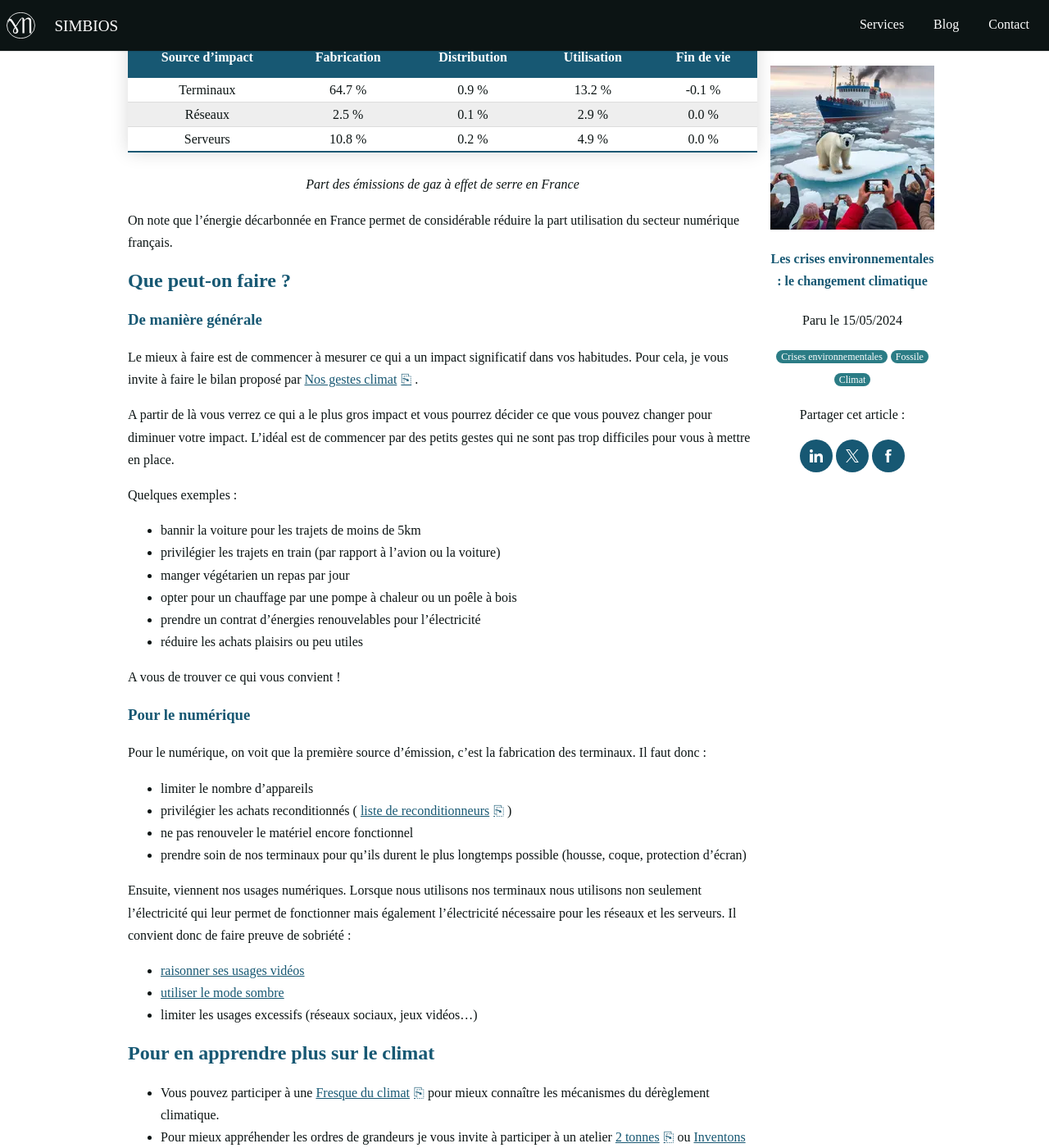
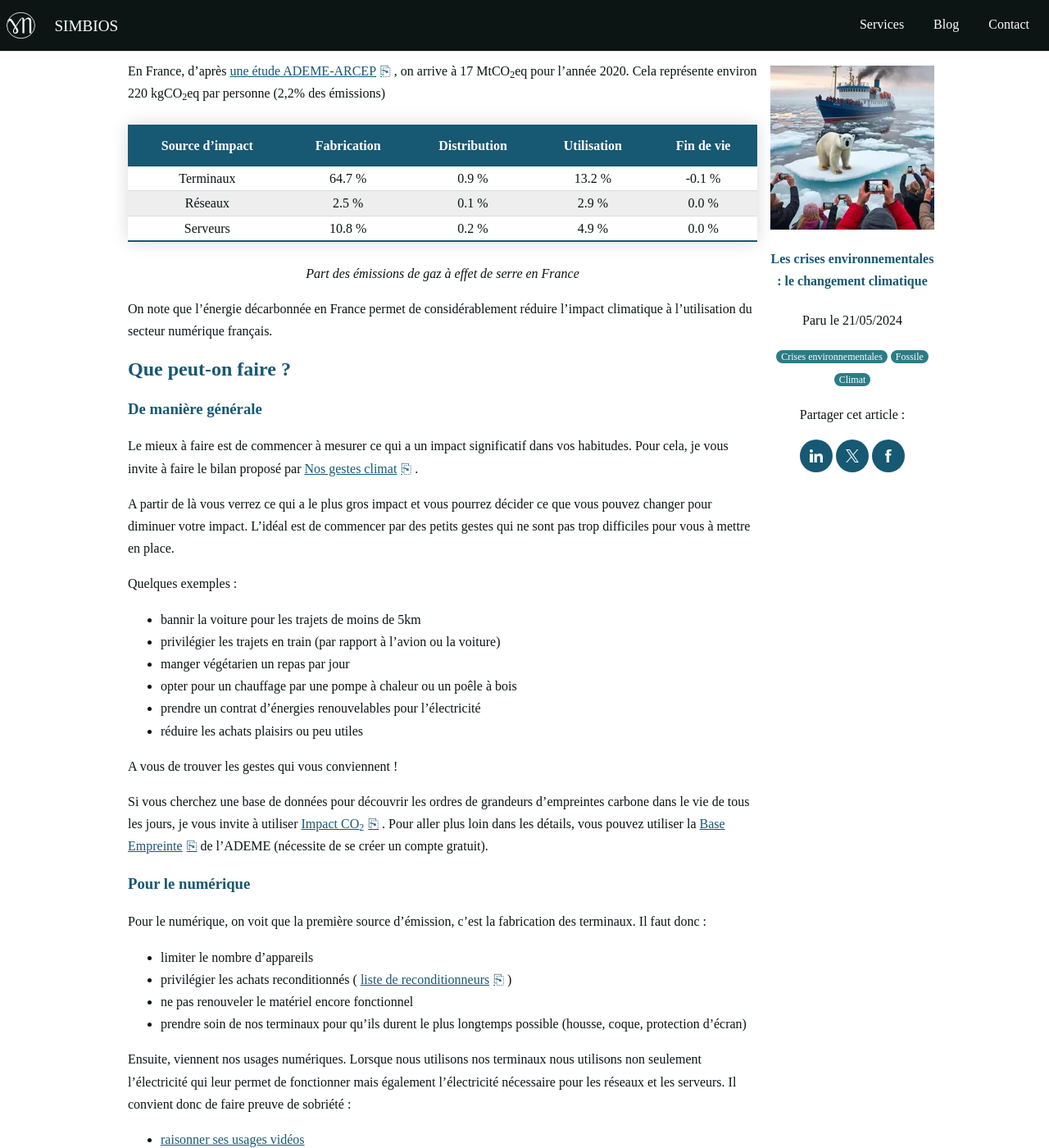
Before and after one commit to guillaumew/simbios, a Jekyll site: the page built from blog/_posts/2024/Q2/2024-05-21-changement-climatique.md, in a window 1280 px wide and 1400 px high, scrolled down 6288 px. Shown: the whole window at 82% size. Built offline with Jekyll 4.4.1, drawn with Linux system fonts in a browser that asks for light colours; some of the changed text lies outside the part shown.

Commit message:
updated climat

```diff
--- a/blog/_posts/2024/Q2/2024-05-15-changement-climatique.md
+++ b/blog/_posts/2024/Q2/2024-05-21-changement-climatique.md
@@ -56,7 +55,7 @@
 Cette augmentation du niveau de la mer provoquera la migration de nombreuses personnes.
 
 #### Mise en danger de la vie océanique
-La biodiversité marine est mise en danger par le réchauffement climatique. Cela affecte particulièrement les coraux qui sont sensibles à la température de l'eau.Avec une hausse de 2°C de la température de l'eau, on estime que 99% des récifs coralliens disparaîtront ({% include link.html text="source" link="https://www.un.org/fr/climatechange/science/climate-issues/ocean-impacts" %}).
+La biodiversité marine est mise en danger par le réchauffement climatique. Cela affecte particulièrement les coraux qui sont sensibles à la température de l'eau. Avec une hausse de 2°C de la température de l'eau, on estime que 99% des récifs coralliens disparaîtront ({% include link.html text="source" link="https://www.un.org/fr/climatechange/science/climate-issues/ocean-impacts" %}).
 
 A cela s'ajoute également l'[acidification](/blog/2024/03/05/acidification) provoquée également par les émissions de dioxyde de carbone. L'acidification des océans est particulièrement problématique pour les créatures à coquille ou à squelette calcaire comme certaines espèces de plancton qui sont à la base de la chaîne alimentaire. Leur disparition menace donc l'ensemble des espèces marines.
 
@@ -194,7 +193,7 @@
 
 *Part des émissions de gaz à effet de serre en France*
 
-On note que l'énergie décarbonnée en France permet de considérable réduire la part utilisation du secteur numérique français.
+On note que l'énergie décarbonnée en France permet de considérablement réduire l'impact climatique à l'utilisation du secteur numérique français.
 
 ## Que peut-on faire ?
 
@@ -211,7 +210,9 @@
 - prendre un contrat d'énergies renouvelables pour l'électricité
 - réduire les achats plaisirs ou peu utiles
 
-A vous de trouver ce qui vous convient !
+A vous de trouver les gestes qui vous conviennent !
+
+Si vous cherchez une base de données pour découvrir les ordres de grandeurs d'empreintes carbone dans le vie de tous les jours, je vous invite à utiliser {% include link.html link="https://impactco2.fr/" text="Impact CO<sub>2</sub>" %}. Pour aller plus loin dans les détails, vous pouvez utiliser la {% include link.html text="Base Empreinte" link="https://base-empreinte.ademe.fr/donnees/jeu-donnees" %} de l'ADEME (nécessite de se créer un compte gratuit).
 
 ### Pour le numérique
 
@@ -228,6 +229,7 @@
 
 ## Pour en apprendre plus sur le climat
 
+- Lire l'article {% include link.html link="https://www.notre-environnement.gouv.fr/themes/climat/article/les-emissions-de-gaz-a-effet-de-serre-et-l-empreinte-carbone" text="Les émissions de gaz à effet de serre et l’empreinte carbone" %} de notre-environnement.gouv.fr.
 - Vous pouvez participer à une {%include link.html link="https://fresqueduclimat.org/inscription-atelier/" text="Fresque du climat" %} pour mieux connaître les mécanismes du dérèglement climatique.
 - Pour mieux appréhender les ordres de grandeurs je vous invite à participer à un atelier {% include link.html text="2 tonnes" link="https://www.2tonnes.org/atelier" %} ou {% include link.html link="https://www.nosviesbascarbone.org/participer-a-un-atelier/" text="Inventons nos vies bas carbone" %}.
 - Le {% include link.html text="blog de Jean-Marc Jancovici" link="https://jancovici.com/category/changement-climatique/" %} possède des dizaines d'articles passionnants sur le sujet.
```
Also changed, not shown: other parts of blog/_posts/2024/Q2/2024-05-21-changement-climatique.md (+4 -5 lines).
